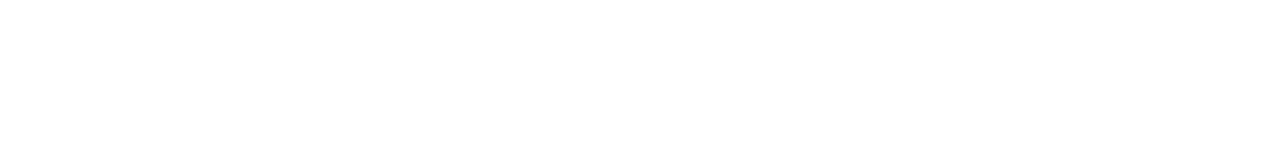
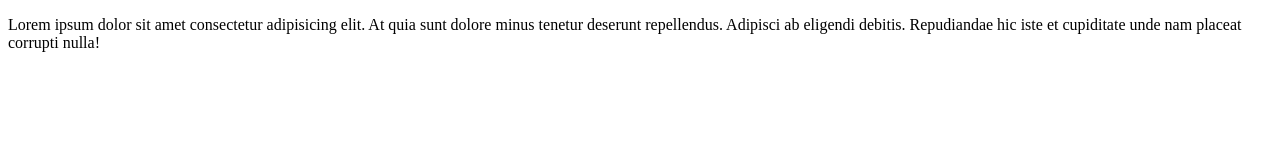
Before and after one commit to E-Thon/myFirstGit, a plain HTML site: page index.html in a window 1280 px wide. Drawn offline with Linux system fonts and the light colour scheme.

Commit message:
added lorem text

```diff
--- a/index.html
+++ b/index.html
@@ -7,6 +7,7 @@
     <title>Git Demo</title>
 </head>
 <body>
+    <p>Lorem ipsum dolor sit amet consectetur adipisicing elit. At quia sunt dolore minus tenetur deserunt repellendus. Adipisci ab eligendi debitis. Repudiandae hic iste et cupiditate unde nam placeat corrupti nulla!</p>
 
 </body>
 </html>
```
